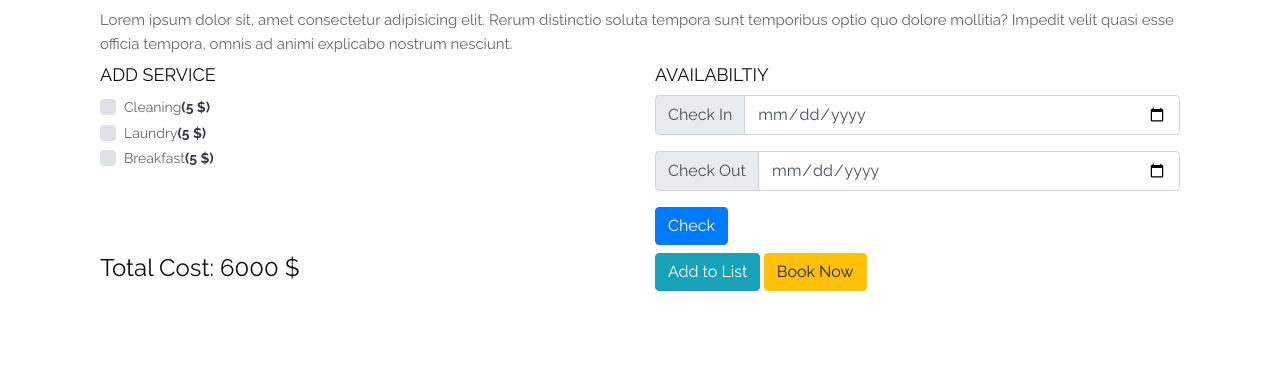
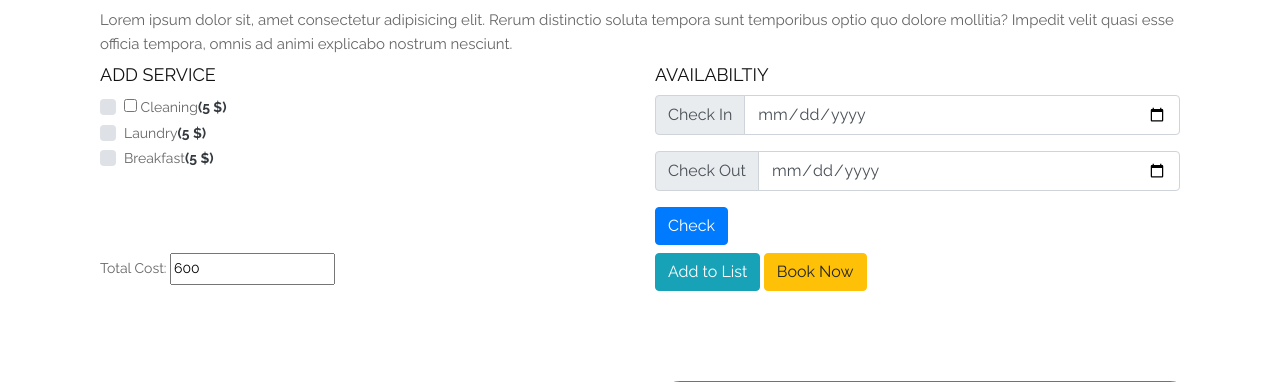
Before and after one commit to MashodRana/hotel-management-system, a Django app: template templates/pages/room_details.html in a window 1280 px wide. Shown: the part 698-1080 px from the top of the page. Run offline with Django 3.2, Linux system fonts and the light colour scheme; the template is opened without the code that fills it, so the values that code supplies are empty; some libraries are stand-ins or nearby versions.

Commit message:
total cost calculation

```diff
--- a/templates/pages/room_details.html
+++ b/templates/pages/room_details.html
@@ -78,6 +78,7 @@
                     <div>
                         <div class="custom-control custom-checkbox">
                             <input type="checkbox" class="custom-control-input" id="customCheck1">
+                            <input type="checkbox" name="" id="isCleaning">
                             <label class="custom-control-label" for="customCheck1">Cleaning<span
                                     class="font-weight-bold text-dark">(5 $)</span></label>
                         </div>
@@ -120,7 +121,9 @@
             </div>
             <div class="row my-2">
                 <div class="col-6">
-                    <h1 class="text-lg">Total Cost: 6000 $</h1>
+                    <!-- <h1 class="text-lg">Total Cost: 6000 $</h1> -->
+                    <label class="text-lg" for="">Total Cost: </label>
+                    <input class="text-lg" id="totalCost" type="number" readonly value="600"/>
                 </div>
                 <div class="col-6">
                     <!-- <form action="{%url 'add_to_wishlist'%}" method="post">
@@ -172,10 +175,27 @@
 
         console.log(parsedRes);
     })
+    const totalCost = document.getElementById('totalCost')
+    function calculateTotalCost(amount){
+
+
+    }
 
     const addToListBtn = document.getElementById('add-to-list')
+    const isCleaning = document.getElementById('customCheck1').addEventListener('click')
+    const isLaundry = document.getElementById('customCheck2').checked
+    const isBreakfast = document.getElementById('customCheck3').checked
     addToListBtn.addEventListener('click', async ()=>{
-
+        const isCleaning = document.getElementById('customCheck1').checked
+        const isLaundry = document.getElementById('customCheck2').checked
+        const isBreakfast = document.getElementById('customCheck3').checked
+        const totalCost = parseInt(document.getElementById('totalCost').value)
+        const data = {
+            isCleaning,
+            isLaundry,
+            isBreakfast,
+            totalCost
+        }
         const url2 = `http://127.0.0.1:8000/hms/room-booking/add-to-wishlist/`;
         const res = await fetch(url2, {
             method: 'POST',
```
